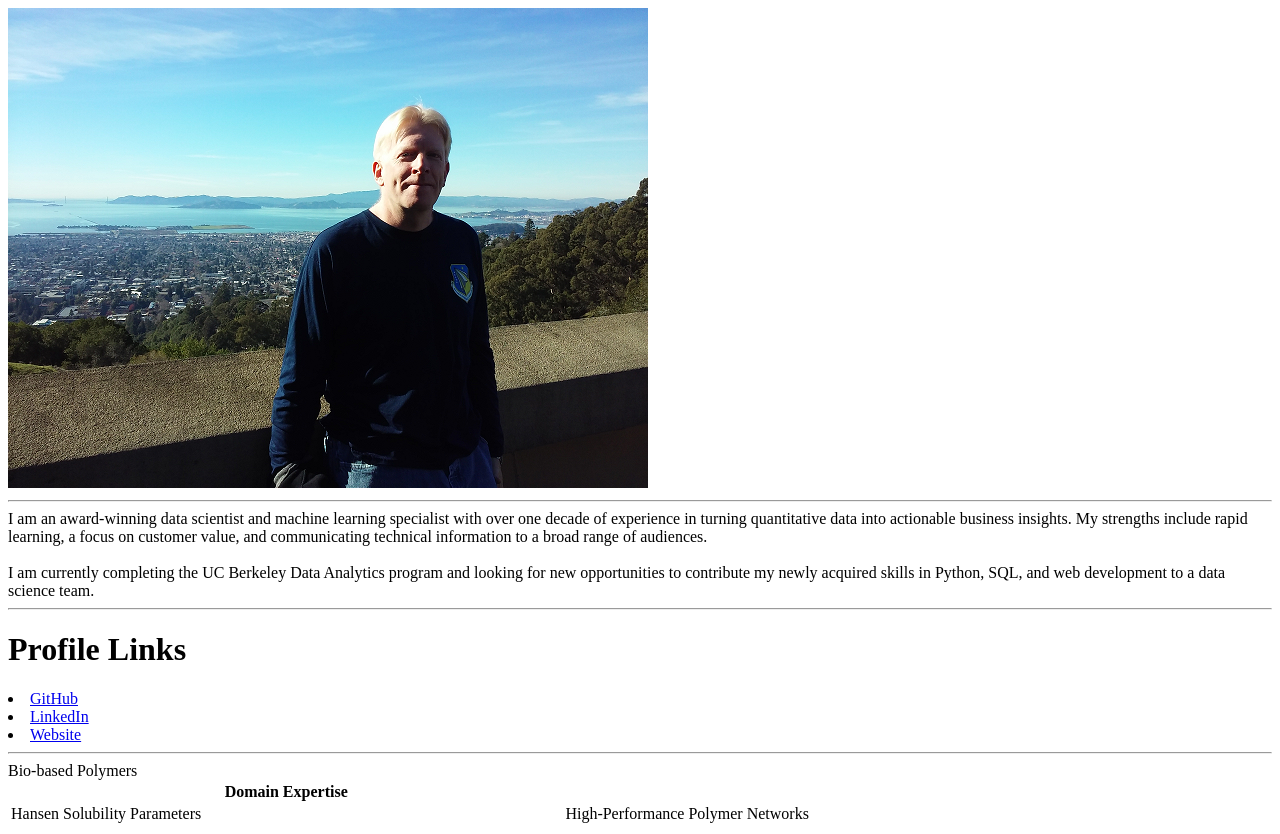
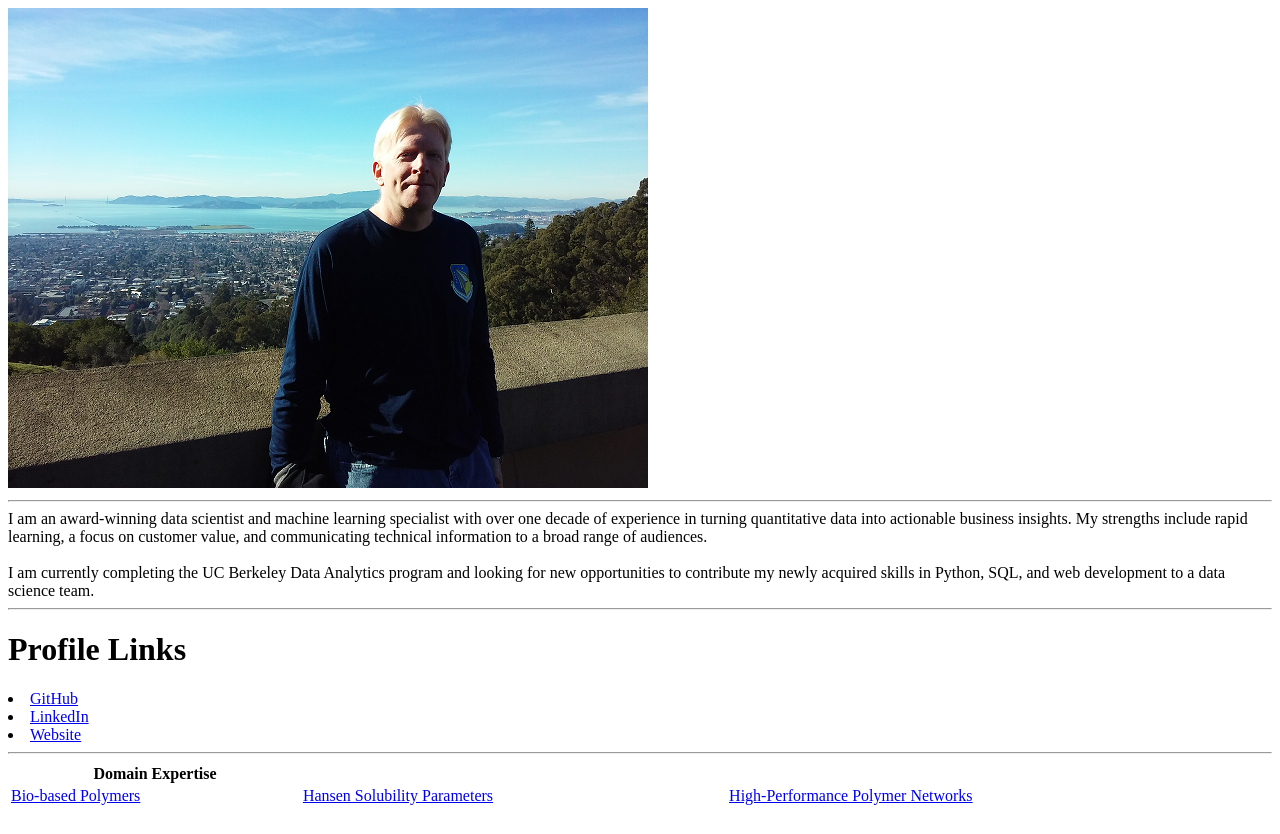
Before and after one commit to andrewguenthner/andrewguenthner.github.io, a plain HTML site: page index.html in a window 1280 px wide. Drawn offline with Linux system fonts and the light colour scheme.

Commit message:
Add remaining domain expertise links

```diff
--- a/index.html
+++ b/index.html
@@ -26,9 +26,9 @@ and web development to a data science team. <BR/>
 <HR>
 <TABLE style="width:100%">
     <TR><TH cols = 3>Domain Expertise</TH></TR>
-    <TR><TD<A HREF='https://andrewguenthner.com/datascience/published-data-science-projects/structure-property-relationships-for-bio-based-materials'>Bio-based Polymers</A></TD>
-        <TD>Hansen Solubility Parameters</TD>
-        <TD>High-Performance Polymer Networks</TD></TR>
+    <TR><TD><A HREF='https://andrewguenthner.com/datascience/published-data-science-projects/structure-property-relationships-for-bio-based-materials'>Bio-based Polymers</A></TD>
+        <TD><A HREF='https://andrewguenthner.com/datascience/published-data-science-projects/hansen-solubility-parameters-for-nanostructued-chemicals'>Hansen Solubility Parameters</A></TD>
+        <TD><A HREF='https://andrewguenthner.com/datascience/published-data-science-projects/data-science-papers-showcase'>High-Performance Polymer Networks</A></TD></TR>
 </TABLE>
 </BODY>
 
```
